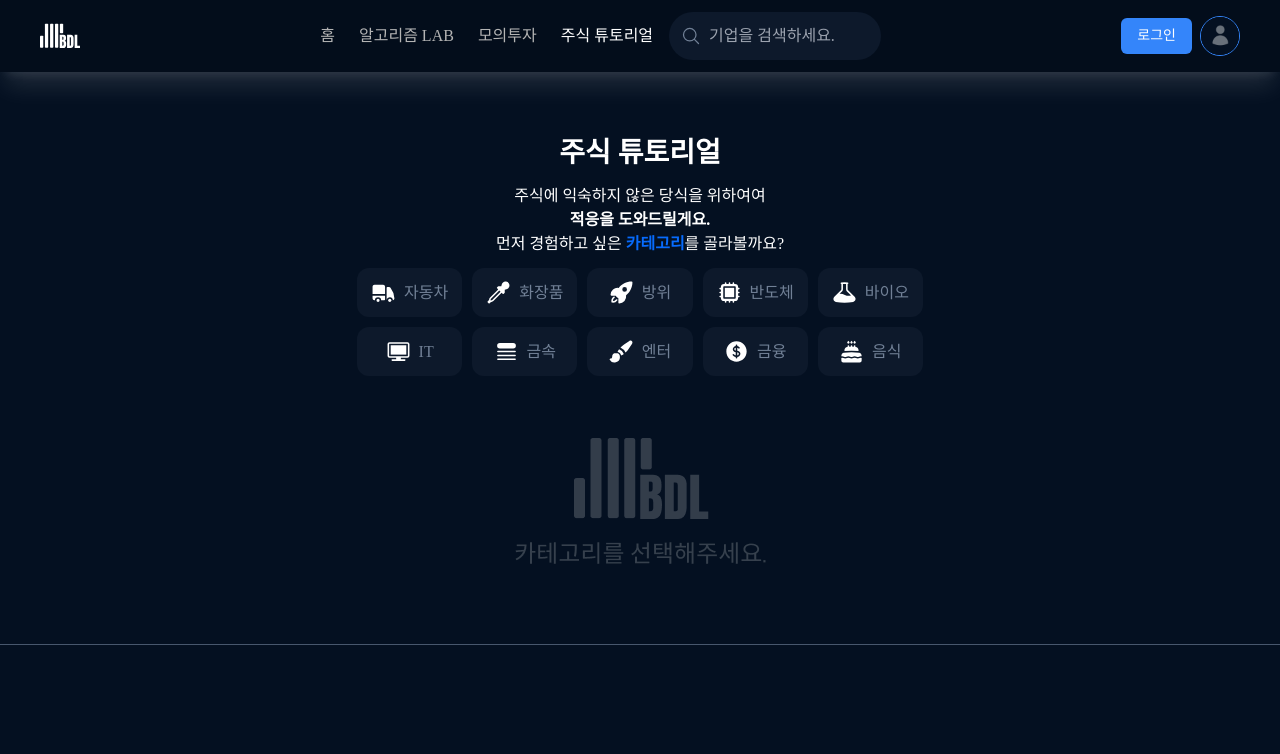
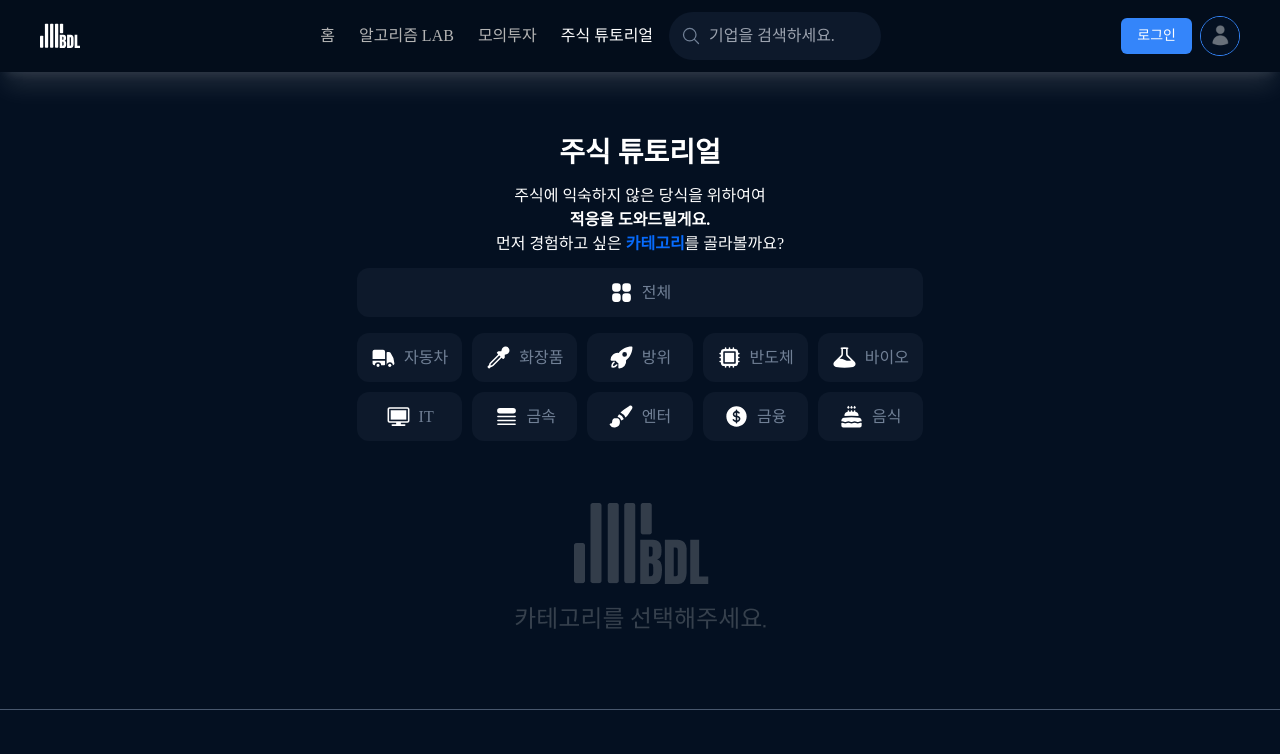
Before and after one commit to stitchzzang/BDL_PJT, a React (Vite) app: page /tutorial/select in a window 1280 px wide. Shown: the top 754 px of the page. Built offline with nearby package versions, Linux system fonts and the light colour scheme; a web font is replaced by a local one.

Commit message:
feat: 전체 카테고리 아이콘 및 ui 추가

```diff
--- a/src/components/common/category-list.tsx
+++ b/src/components/common/category-list.tsx
@@ -21,16 +21,33 @@ export const CategoryList = ({ setCategoryId: setCategoryId }: CategoryListProps
     }
   };
 
+  const AllCompaniesIcon = getCategoryIcon('전체');
+
   return (
-    <div>
+    <div className="flex flex-col gap-4">
+      <div className="flex justify-center">
+        <div
+          className={`${isActive === '전체' ? 'bg-btn-blue-color' : 'bg-modal-background-color'} group flex w-full cursor-pointer items-center justify-center gap-2 rounded-xl px-[14px] py-[12px] transition-all duration-200 hover:bg-btn-blue-color`}
+          onClick={() => isActiveHandler('전체', 0)}
+        >
+          <div className="min-h-[25px] min-w-[25px]">
+            <AllCompaniesIcon />
+          </div>
+          <p
+            className={`${isActive === '전체' ? 'text-white' : 'text-border-color'} text-[16px] transition-all duration-200 group-hover:text-white`}
+          >
+            전체
+          </p>
+        </div>
+      </div>
       <div className="grid max-w-[660px] grid-cols-5 gap-[10px]">
-        {categoryNames.map((name, index) => {
+        {categoryNames.slice(1).map((name, index) => {
           const IconComponent = getCategoryIcon(name);
           return (
             <div
               className={`${isActive === name ? 'bg-btn-blue-color' : 'bg-modal-background-color'} group flex cursor-pointer items-center justify-center gap-2 rounded-xl px-[14px] py-[12px] transition-all duration-200 hover:bg-btn-blue-color`}
               key={index}
-              onClick={() => isActiveHandler(name, index)}
+              onClick={() => isActiveHandler(name, index + 1)}
             >
               <div className="min-h-[25px] min-w-[25px]">
                 <IconComponent />
--- a/src/utils/categoryMapper.ts
+++ b/src/utils/categoryMapper.ts
@@ -7,6 +7,7 @@ import {
   PaintBrushIcon,
   QueueListIcon,
   RocketLaunchIcon,
+  Squares2X2Icon,
   TruckIcon,
   TvIcon,
 } from '@heroicons/react/24/solid';
@@ -17,6 +18,7 @@ import { type ComponentType } from 'react';
  * 각 카테고리는 특정 산업 분야를 나타냄
  */
 export type CategoryName =
+  | '전체' // 전체 회사
   | '자동차' // 자동차 산업
   | '화장품' // 화장품 산업
   | '방위' // 방위 산업
@@ -33,6 +35,7 @@ export type CategoryName =
  * @type {Record<CategoryName, ComponentType>} 각 카테고리 이름을 키로, 해당 아이콘 컴포넌트를 값으로 가짐
  */
 const categoryIconMap: Record<CategoryName, ComponentType> = {
+  전체: Squares2X2Icon,
   자동차: TruckIcon,
   화장품: EyeDropperIcon,
   방위: RocketLaunchIcon,
```
